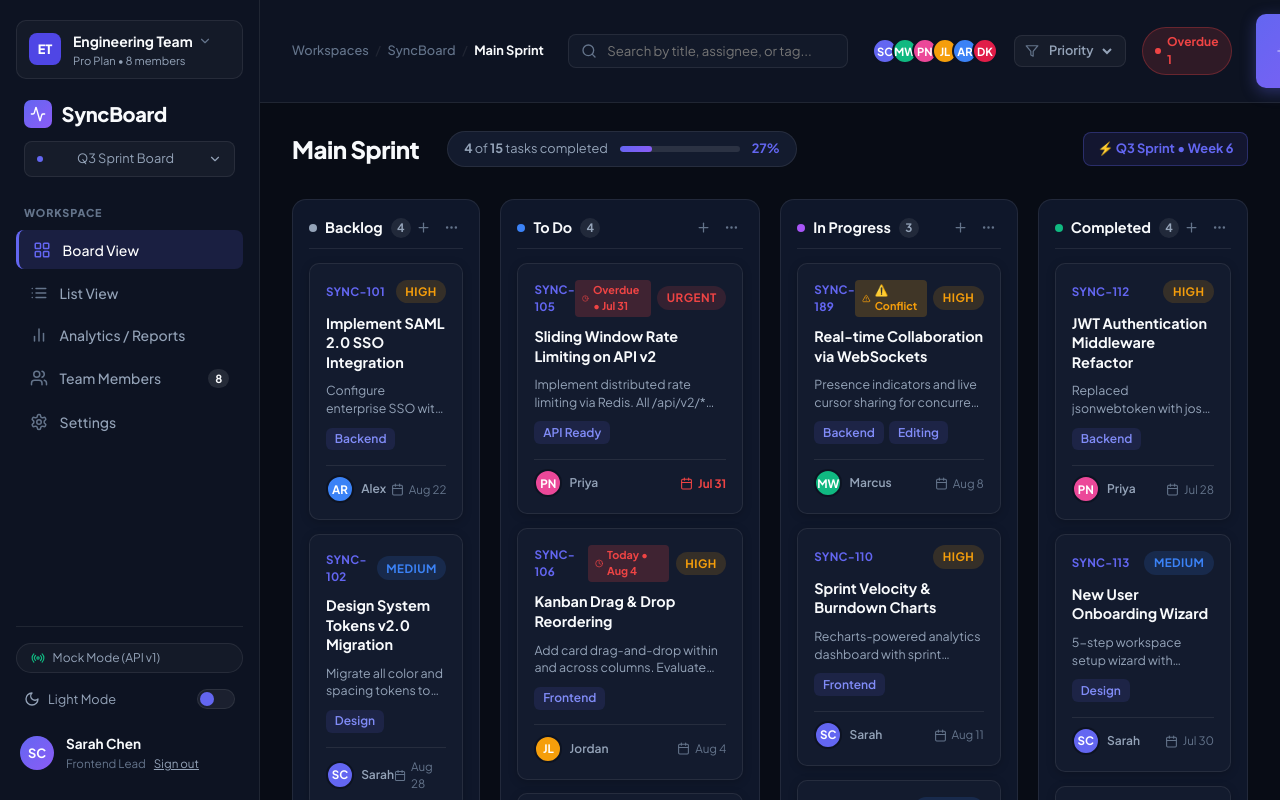
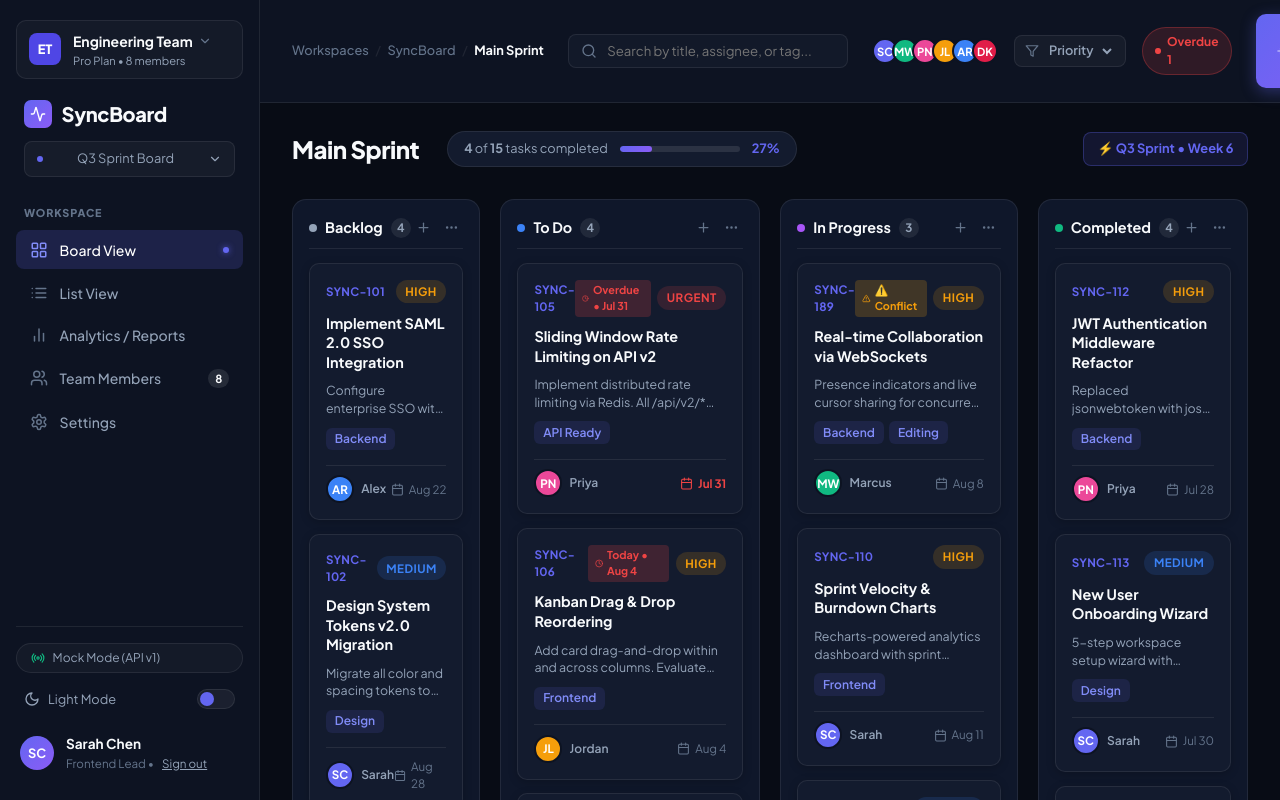
Before and after one commit to jayandisemini/full-stack-application, a React (Vite) app: page / in a window 1280 px wide. Built offline with nearby package versions, Linux system fonts and the light colour scheme.

Commit message:
feat(sidebar): match Figma sidebar styles, active indicators, and footer user details

```diff
--- a/src/components/Layout/Sidebar.css
+++ b/src/components/Layout/Sidebar.css
@@ -166,13 +166,21 @@
 }
 
 .nav-item.active {
-  background: rgba(99, 102, 241, 0.15);
+  background: rgba(99, 102, 241, 0.18);
   color: #ffffff;
-  border-left: 3px solid var(--accent-purple);
+  border-radius: 8px;
 }
 
 .nav-item.active .nav-icon {
-  color: var(--accent-purple);
+  color: #818cf8;
+}
+
+.active-dot-indicator {
+  width: 6px;
+  height: 6px;
+  background: #6366f1;
+  border-radius: 50%;
+  box-shadow: 0 0 6px rgba(99, 102, 241, 0.8);
 }
 
 .nav-count-badge {
--- a/src/components/Layout/Sidebar.jsx
+++ b/src/components/Layout/Sidebar.jsx
@@ -76,7 +76,11 @@ export default function Sidebar({ activeTab, setActiveTab }) {
                   <Icon size={18} className="nav-icon" />
                   <span>{item.label}</span>
                 </div>
-                {item.badge && <span className="nav-count-badge">{item.badge}</span>}
+                {item.badge ? (
+                  <span className="nav-count-badge">{item.badge}</span>
+                ) : isActive ? (
+                  <span className="active-dot-indicator"></span>
+                ) : null}
               </button>
             );
           })}
@@ -113,7 +117,7 @@ export default function Sidebar({ activeTab, setActiveTab }) {
           <div className="user-details">
             <span className="user-name">{user?.name || 'Sarah Chen'}</span>
             <div className="user-role-line">
-              <span>{user?.role || 'Frontend Lead'}</span>
+              <span>{user?.role || 'Frontend Lead'} •</span>
               <button onClick={logout} className="signout-btn" title="Sign Out">
                 Sign out
               </button>
```
